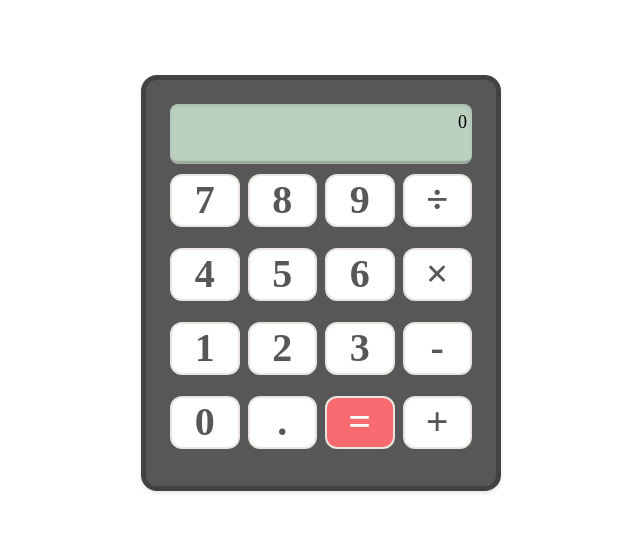
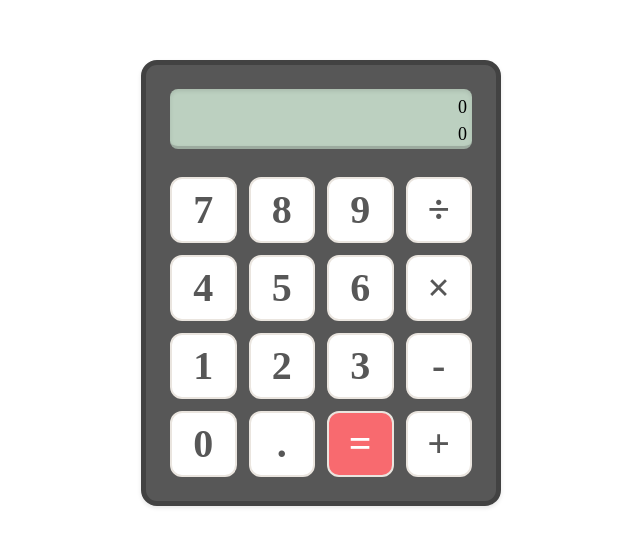
Before and after one commit to nivancheva/calculator-vue, a Vue app: page / in a window 1280 px wide. Shown: the part 117-664 px from the top of the page, without its empty margins (274-914 px from the left). Built offline with nearby package versions, Linux system fonts and the light colour scheme.

Commit message:
nes styles

```diff
--- a/src/App.vue
+++ b/src/App.vue
@@ -30,7 +30,11 @@ const buttons = [
 <template>
 
 <div class="calculator">
-  <div class="screen">{{ display }}</div>
+  <div class="screen">
+    <div class="pevious-operand">{{ display }}</div>
+    <div class="current-operand">{{ display }}</div>
+  </div>
+
   <div class="buttons">
     <button :class="{ 'bg-red' : button.label === '='}" v-for="button in buttons" :key="button.value" @click="handleButtonClick(button)">
       {{ button.label }}
@@ -62,17 +66,17 @@ const buttons = [
   border-radius: .5rem;
   margin-bottom: 10px;
   box-shadow: inset 0px 2px 4px rgba(0, 0, 0, 0.1);
+  margin-bottom: 1.75rem;
 }
 
 .buttons {
   display: grid;
   grid-template-columns: repeat(4, 1fr);
-  grid-gap: .5rem;
+  grid-gap: .75rem;
 }
 
 button {
   width: 100%;
-  height: 80%;
   background-color: #fff;
   color: rgb(87, 87, 87);
   border: 2px solid rgb(234, 229, 223);
@@ -91,6 +95,14 @@ button {
   color: white;
 }
 
+.bg-red:hover {
+  background-color: rgb(252, 76, 82);
+}
+
+.bg-red:active {
+  background-color: rgb(250, 50, 57);
+}
+
 button:hover {
   background-color: #e2e2e2;
   border-color: white;
```
